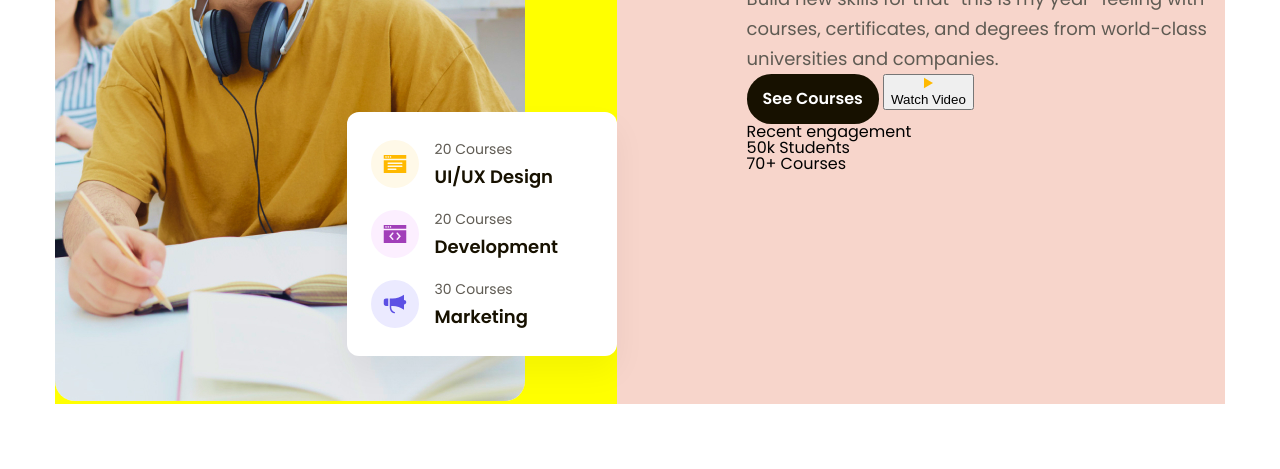
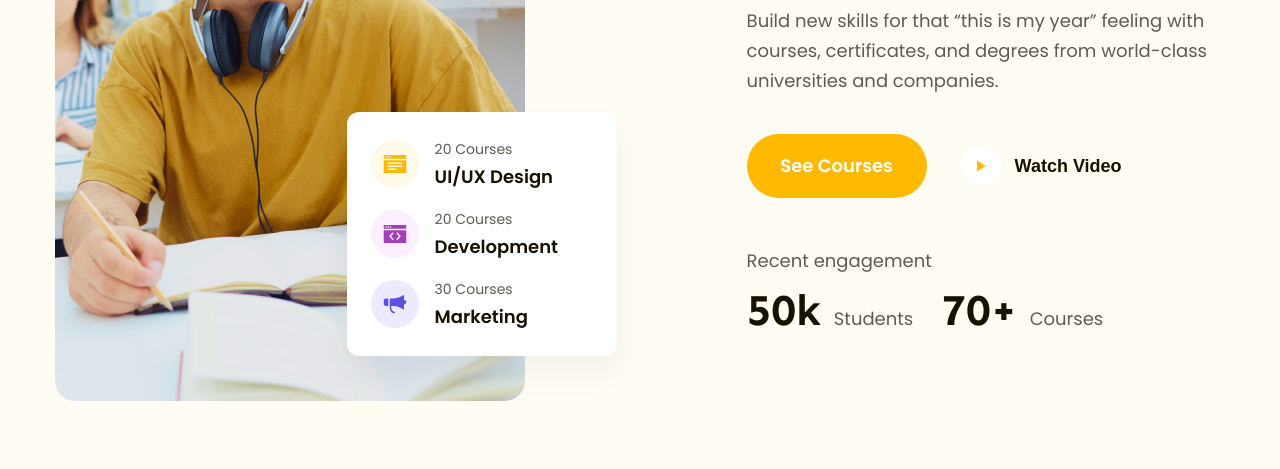
Before and after one commit to LongSolomon/figma_to_html, a website: page index.html in a window 1280 px wide. Shown: the part 434-903 px from the top of the page. Drawn offline with Linux system fonts and the light colour scheme.

Commit message:
Finish hero

```diff
--- a/index.html
+++ b/index.html
@@ -95,7 +95,7 @@
               <h1 class="heading">
                 Learn without limits and spread knowledge.
               </h1>
-              <p class="description">
+              <p class="desc">
                 Build new skills for that “this is my year” feeling with
                 courses, certificates, and degrees from world-class universities
                 and companies.
@@ -109,12 +109,12 @@
                       alt="play-icon"
                     />
                   </div>
-                  <p>Watch Video</p>
+                  <p class="watch-video">Watch Video</p>
                 </button>
               </div>
               <div class="achievement">
-                <p>Recent engagement</p>
-                <div class="details">
+                <p class="desc title">Recent engagement</p>
+                <div class="desc stats">
                   <p><strong>50k</strong> Students</p>
                   <p><strong>70+</strong> Courses</p>
                 </div>
--- a/src/assets/scss/style.scss
+++ b/src/assets/scss/style.scss
@@ -22,7 +22,7 @@ a {
   width: 1170px;
   margin: auto;
   max-width: calc(100% - 48px);
-  background-color: $test-color;
+  // background-color: $test-color;
 }
 .btn {
   display: inline-block;
@@ -43,7 +43,9 @@ a {
 /*============header=============*/
 .header {
   // margin-top: 10px;
-  background-color: #e87ac6;
+  // background-color: #e87ac6;
+  background-color: #fffcf4;
+  z-index: 1;
   .main-content {
     .body {
       display: flex;
@@ -109,6 +111,7 @@ a {
 .main {
   // margin-top: 20px;
   .hero {
+    background-color: #fffcf4;
     // z-index:-1;
     padding: {
       top: 56px;
@@ -119,8 +122,9 @@ a {
         display: flex;
         .left-hero {
           position: relative;
-          // z-index:0;
-          background-color: yellow;
+          // background-color: $test-color;
+          // z-index:-1;
+          // background-color: yellow;
           width: 48%;
           // height:500px;
           // height: 685px;
@@ -201,7 +205,8 @@ a {
             line-height: 68px; /* 117.241% */
             letter-spacing: -1.16px;
           }
-          .description {
+          .desc {
+            margin-top: 22px;
             color: #5f5b53;
             font-family: Poppins;
             font-size: 18px;
@@ -209,6 +214,63 @@ a {
             font-weight: 400;
             line-height: 30px; /* 166.667% */
           }
+          .action {
+            display: flex;
+            margin-top: 38px;
+            .btn-see-courses {
+              width: 180px;
+              line-height: 64px;
+              border-radius: 32px;
+              background: #ffb900;
+              font-size: 1.8rem;
+            }
+            .watch {
+              border: none;
+              background: transparent;
+              margin-left: 28px;
+              cursor: pointer;
+              display: flex;
+              align-items: center;
+              .icon {
+                width: 40px;
+                height: 40px;
+                border-radius: 50%;
+                display: flex;
+                justify-content: center;
+                align-items: center;
+                background-color: #ffffff;
+              }
+              .watch-video {
+                margin-left: 14px;
+                // width: 148px;
+                color: #171100;
+                font-size: 1.8rem;
+                font-weight: 600;
+                line-height: 30px; /* 166.667% */
+                // align center inherit from button element
+              }
+            }
+          }
+          .achievement {
+            margin-top: 48px;
+            .stats {
+              margin-top: 8px;
+              display: flex;
+              p {
+                strong {
+                  color: #171100;
+                  font-family: Sen;
+                  font-size: 44px;
+                  font-weight: 700;
+                  line-height: 54px; /* 122.727% */
+                  margin-right: 8px;
+                }
+                & + p {
+                  margin-left: 28px;
+                }
+              }
+            }
+          }
         }
       }
     }
```
Also changed, not shown: public/css/style.css, 1 other file.
